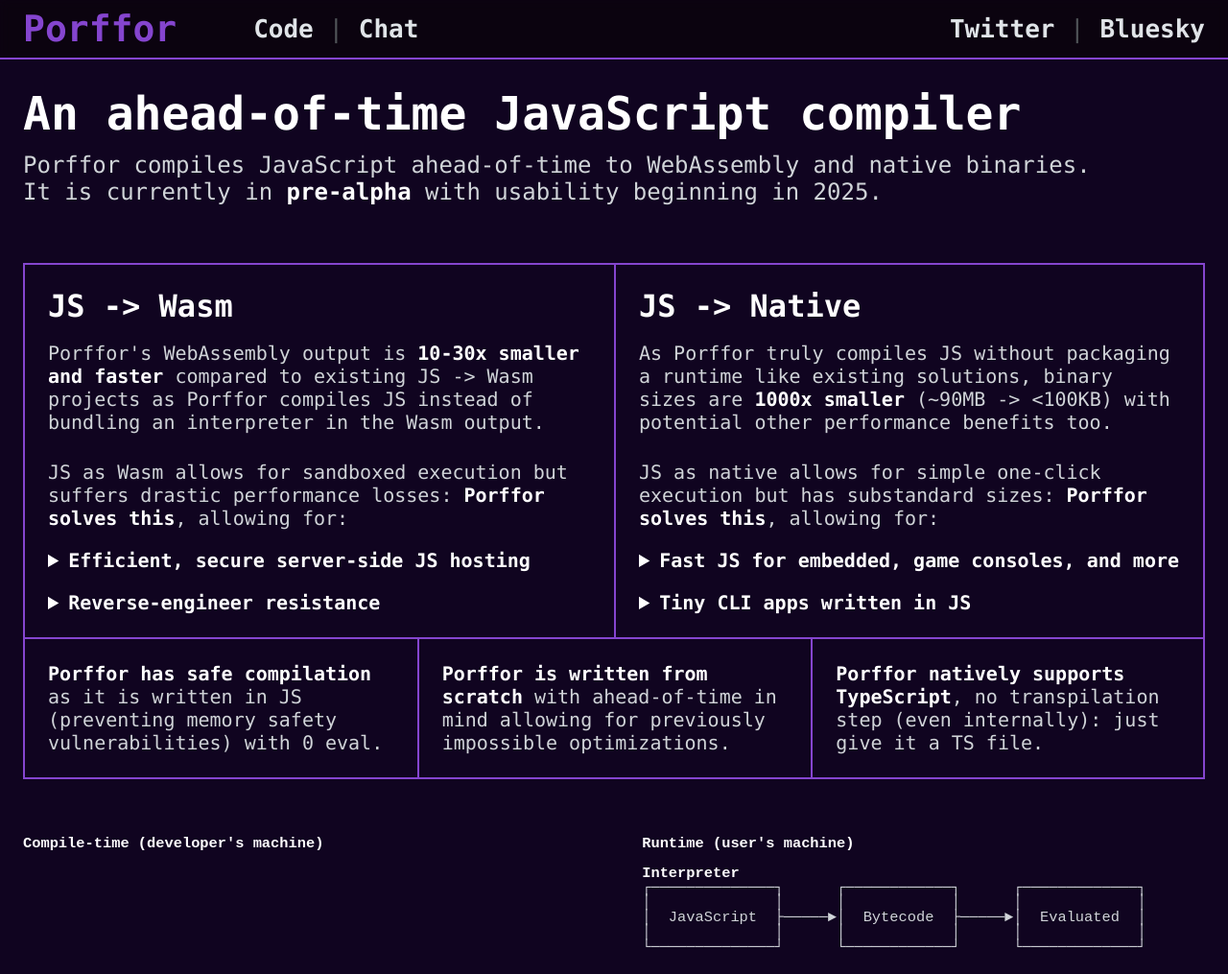
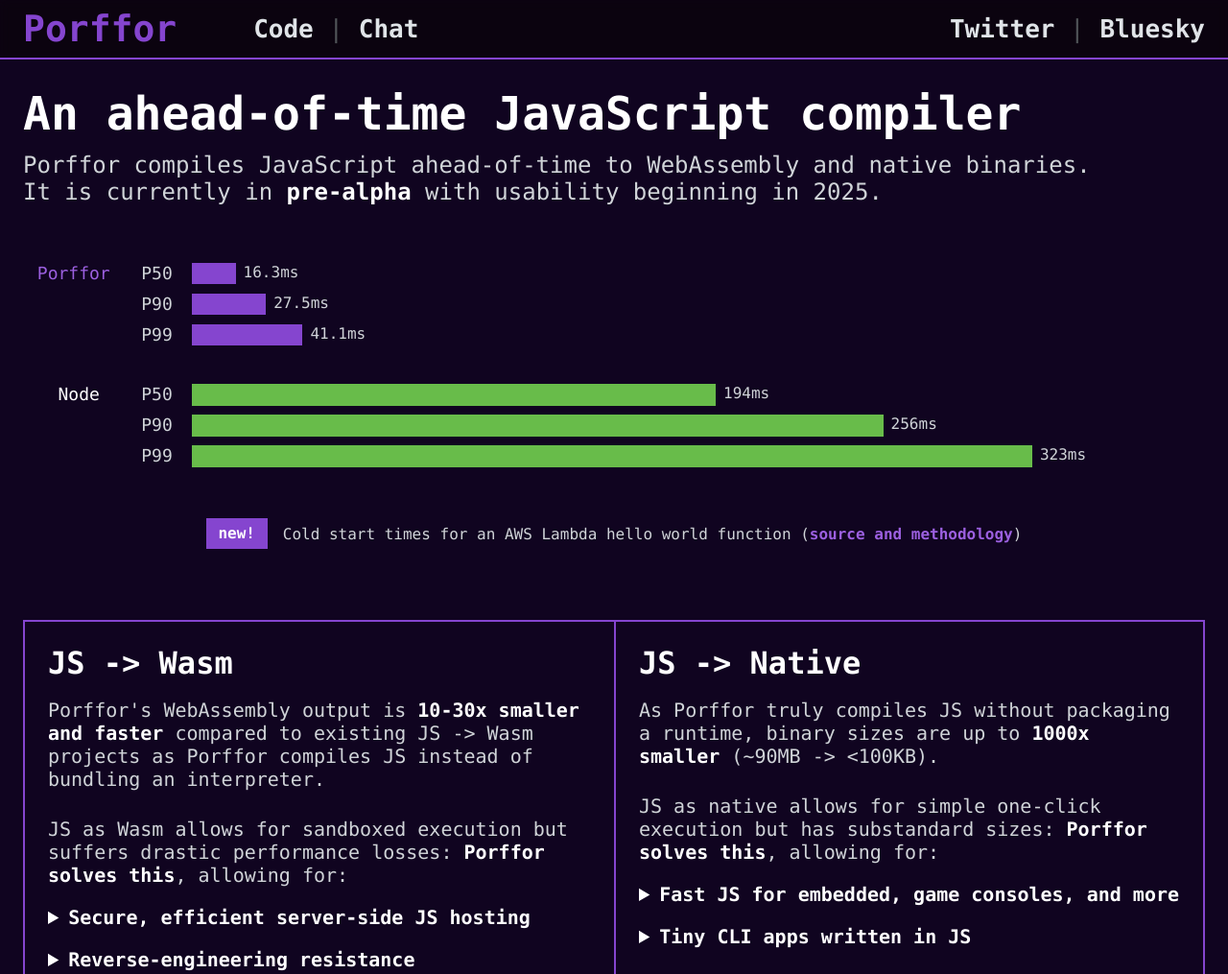
Before and after one commit to CanadaHonk/porffor, a website: page index.html in a window 1280 px wide. Shown: the top 1015 px of the page at 96% size. Drawn offline with Linux system fonts and the light colour scheme; a web font is replaced by a local one.

Commit message:
site: add lambda bars, tweaks

```diff
--- a/index.html
+++ b/index.html
@@ -91,7 +91,7 @@
 
     .gui-header {
       margin-bottom: 12px;
-      margin-top: 0;
+      margin-top: 60px;
     }
 
     .gui-header + p {
@@ -289,27 +289,32 @@
 
     .bars {
       margin-top: 60px;
-      margin-bottom: 100px;
+      margin-bottom: 60px;
 
       display: flex;
       flex-direction: column;
-      gap: 12px;
+      gap: 40px;
 
       width: 100%;
       align-items: center;
     }
 
     .bars > p {
-      font-size: 0.9em;
+      font-size: 1em;
     }
 
     .bars > div {
       display: flex;
+      flex-direction: column;
       align-items: center;
       width: 80%;
+      gap: 0.6rem;
+      position: relative;
     }
 
     .bars > div > :first-child {
+      position: absolute;
+      left: -10ch;
       color: var(--header-primary);
       font-weight: 400;
       font-size: 18px;
@@ -319,10 +324,24 @@
       margin-right: 20px;
     }
 
+    .bars > div > div > span {
+      color: var(--text-muted);
+      font-weight: 300;
+      font-size: 18px;
+
+      width: 3ch;
+      margin-right: 20px;
+    }
+
     .bars > div > div {
+      width: 100%;
+      display: flex;
+    }
+
+    .bars > div > div > div {
       background: var(--background-secondary);
-      width: calc((var(--time) / 75) * 100%);
-      height: 1.2rem;
+      width: calc((var(--time) / 350) * 100%);
+      height: 1.4rem;
     }
 
     @keyframes fill {
@@ -334,16 +353,19 @@
       }
     }
 
-    .bars > div > div > div {
+    .bars > div > div > div > div {
       background: var(--color);
       height: 100%;
-      animation: calc(var(--time) * 0.1s) linear fill;
+      animation: calc(var(--time) * 0.01s) linear fill;
+      /* animation: calc(var(--time) * 0.01s) linear fill infinite; */
+      /* animation-delay: calc((400 - var(--time)) * 0.01s); */
     }
 
-    .bars > div > :last-child {
+    .bars > div > div > :last-child {
       color: var(--text-muted);
       font-weight: 400;
       margin-left: 8px;
+      font-size: 1em;
     }
 
     a {
@@ -542,6 +564,7 @@
       width: 100%;
       height: 800px;
       position: relative;
+      margin-bottom: 60px;
     }
 
     #graph span {
@@ -685,7 +708,7 @@
         margin-bottom: 40px;
       }
 
-      pre, #graph {
+      pre, #graph, .bars {
         display: none;
       }
 
@@ -743,6 +766,15 @@
         display: inline;
       }
     }
+
+    .new {
+      color: var(--text-normal);
+      background: var(--accent);
+      padding: 0.4em 0.8em;
+      font-weight: 600;
+      /* font-size: 1.2em; */
+      margin-right: 0.4em;
+    }
   </style>
 </head>
 
@@ -767,14 +799,58 @@
       It is currently in <b>pre-alpha</b> with usability beginning in 2025.
     </p>
 
+
+    <section class="bars">
+      <div>
+        <span style="color: var(--accent-light)">Porffor</span>
+        <div>
+          <span>P50</span>
+          <div style="--time: 16.3; --color: var(--accent)"><div></div></div>
+          <span>16.3ms</span>
+        </div>
+        <div>
+          <span>P90</span>
+          <div style="--time: 27.5; --color: var(--accent)"><div></div></div>
+          <span>27.5ms</span>
+        </div>
+        <div>
+          <span>P99</span>
+          <div style="--time: 41.1; --color: var(--accent)"><div></div></div>
+          <span>41.1ms</span>
+        </div>
+      </div>
+
+      <div>
+        <span>Node</span>
+        <div>
+          <span>P50</span>
+          <div style="--time: 194; --color: #68bc4a"><div></div></div>
+          <span>194ms</span>
+        </div>
+        <div>
+          <span>P90</span>
+          <div style="--time: 256; --color: #68bc4a"><div></div></div>
+          <span>256ms</span>
+        </div>
+        <div>
+          <span>P99</span>
+          <div style="--time: 323; --color: #68bc4a"><div></div></div>
+          <span>323ms</span>
+        </div>
+      </div>
+
+      <p>
+        <span class="new">new!</span> Cold start times for an AWS Lambda hello world function (<a href="https://goose.icu/lambda/">source and methodology</a>)
+      </p>
+    </section>
+
     <section class="cards">
       <div>
         <h1>JS -> Wasm</h1>
         <p>
           Porffor's WebAssembly output is
           <b>10-30x smaller and faster</b> compared to existing JS -> Wasm
-          projects as Porffor compiles JS instead of bundling an interpreter in
-          the Wasm output.
+          projects as Porffor compiles JS instead of bundling an interpreter.
         </p>
         <p>
           JS as Wasm allows for sandboxed execution but suffers drastic
@@ -782,7 +858,7 @@
         </p>
 
         <details>
-          <summary>Efficient, secure server-side JS hosting</summary>
+          <summary>Secure, efficient server-side JS hosting</summary>
           <p>
             For edge runtimes, Wasm sandboxing allows secure execution without
             needing excessive isolation; combined with AOTs low overhead
@@ -792,7 +868,7 @@
         </details>
 
         <details>
-          <summary>Reverse-engineer resistance</summary>
+          <summary>Reverse-engineering resistance</summary>
           <p>
             If you have especially sensitive JS, compilation can be much harder
             to reverse than code obfuscation.
@@ -803,9 +879,8 @@
       <div>
         <h1>JS -> Native</h1>
         <p>
-          As Porffor truly compiles JS without packaging a runtime like existing
-          solutions, binary sizes are <b>1000x smaller</b> (~90MB -> &lt;100KB)
-          with potential other performance benefits too.
+          As Porffor truly compiles JS without packaging a runtime,
+          binary sizes are up to <b>1000x smaller</b> (~90MB -> &lt;100KB).
         </p>
         <p>
           JS as native allows for simple one-click execution but has substandard
@@ -843,7 +918,7 @@
       </div>
       <div>
         <p>
-          <b>Porffor natively supports TypeScript</b>, no transpilation step (even internally): just give it a TS file.
+          <b>Porffor natively supports TypeScript</b>, no build step: just give it a TS file.
         </p>
       </div>
     </section>
@@ -943,35 +1018,11 @@
 </pre>
     </section>
 
-    <p>Instead of a slow interpreter or multiple JIT tiers carefully balancing compilation speed (startup/loading time) and JS performance, compiling AOT allows you to compile first and run later. While compile speed for AOT remains important for DX, it no longer effects UX; allowing Porffor to perform static analysis for optimizations like C++ or Rust do today.</p>
+    <p>Instead of a slow interpreter or multiple JIT tiers carefully balancing compile speed (startup/loading time) and JS performance, compiling AOT allows you to compile first and run later. While compile speed for AOT remains important for DX, it no longer effects UX; allowing Porffor to perform static analysis for optimizations like C++ and Rust do today.</p>
 
-    <p id="test262">The main drawback of AOT is that runtime JS execution (eval, new Function, etc) is infeasible. Also as Porffor is early, it is unstable and not all JS works yet.</p>
+    <p id="test262">The main drawbacks of AOT is lack of dynamic JS evaluation (like <code>eval</code>) and needing to reinvent the JS engine, so as Porffor is early a lot of JS doesn't work yet, but it is improving by the day:</p>
 
-    <!-- <section class="bars">
-      <div>
-        <span>Porffor</span>
-        <div style="--time: 19; --color: var(--accent)"><div></div></div>
-        <span>19s</span>
-      </div>
-
-      <div>
-        <span>Bun</span>
-        <div style="--time: 43; --color: #fbf0df"><div></div></div>
-        <span>43s</span>
-      </div>
-
-      <div>
-        <span>Node</span>
-        <div style="--time: 67; --color: #68bc4a"><div></div></div>
-        <span>67s</span>
-      </div>
-
-      <p>
-        Execution time for a benchmark (running a BF interpreter running <code>mandelbrot.bf</code>). Porffor ran using native compilation.
-      </p>
-    </section> -->
-
-    <hr>
+    <!-- <hr> -->
     <h2 class="gui-header">Test262 <pre id="test262_percent"></pre></h2>
     <p>
       Porffor is run against <a class="simple" href="https://github.com/tc39/test262">Test262</a>, the official ECMAScript conformance test suite, every commit to track conformance progress.
@@ -981,9 +1032,9 @@
       <svg xmlns="http://www.w3.org/2000/svg" preserveAspectRatio="none" id="svg"></svg>
     </div>
 
-    <hr>
+    <!-- <hr> -->
     <h2 class="gui-header">Playground</h2>
-    <p>You can try Porffor here online or locally with <code>npm i -g porffor@latest && porf</code></p>
+    <p>You can try Porffor here or locally with <code>npm i -g porffor@latest && porf</code></p>
     <!-- <select id="examples_dropdown"></select> -->
     <!-- Valtype <select id="valtype_dropdown"></select> -->
     <!-- <span title="Optimization level">-O</span> <select id="opt_dropdown"></select> -->
--- a/jsr.json
+++ b/jsr.json
@@ -1,6 +1,6 @@
 {
   "name": "@honk/porffor",
-  "version": "0.58.7",
+  "version": "0.60.20",
   "exports": "./compiler/wrap.js",
   "publish": {
     "exclude": [
--- a/package.json
+++ b/package.json
@@ -1,7 +1,7 @@
 {
   "name": "porffor",
   "description": "An ahead-of-time JavaScript compiler",
-  "version": "0.60.16",
+  "version": "0.60.20",
   "author": "Oliver Medhurst <honk@goose.icu>",
   "license": "MIT",
   "scripts": {},
--- a/runtime/index.js
+++ b/runtime/index.js
@@ -1,6 +1,6 @@
 #!/usr/bin/env node
 import fs from 'node:fs';
-globalThis.version = '0.60.16';
+globalThis.version = '0.60.20';
 
 // deno compat
 if (typeof process === 'undefined' && typeof Deno !== 'undefined') {
```
Also changed, not shown: test262/history.json.
